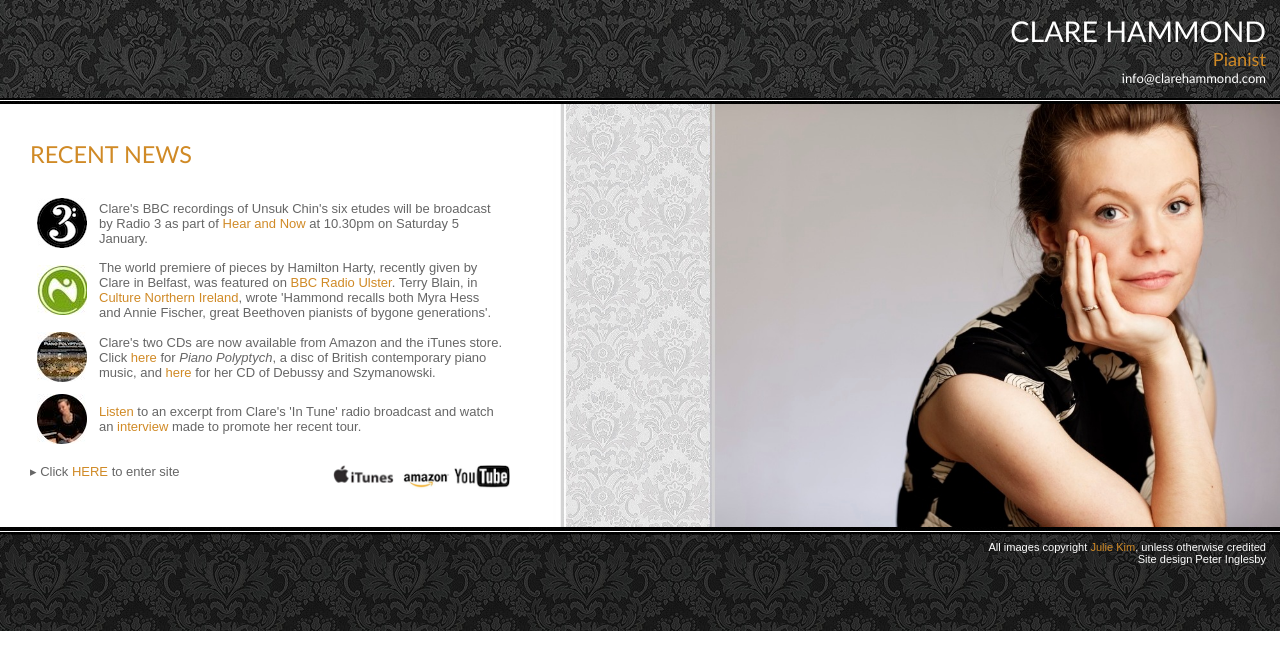
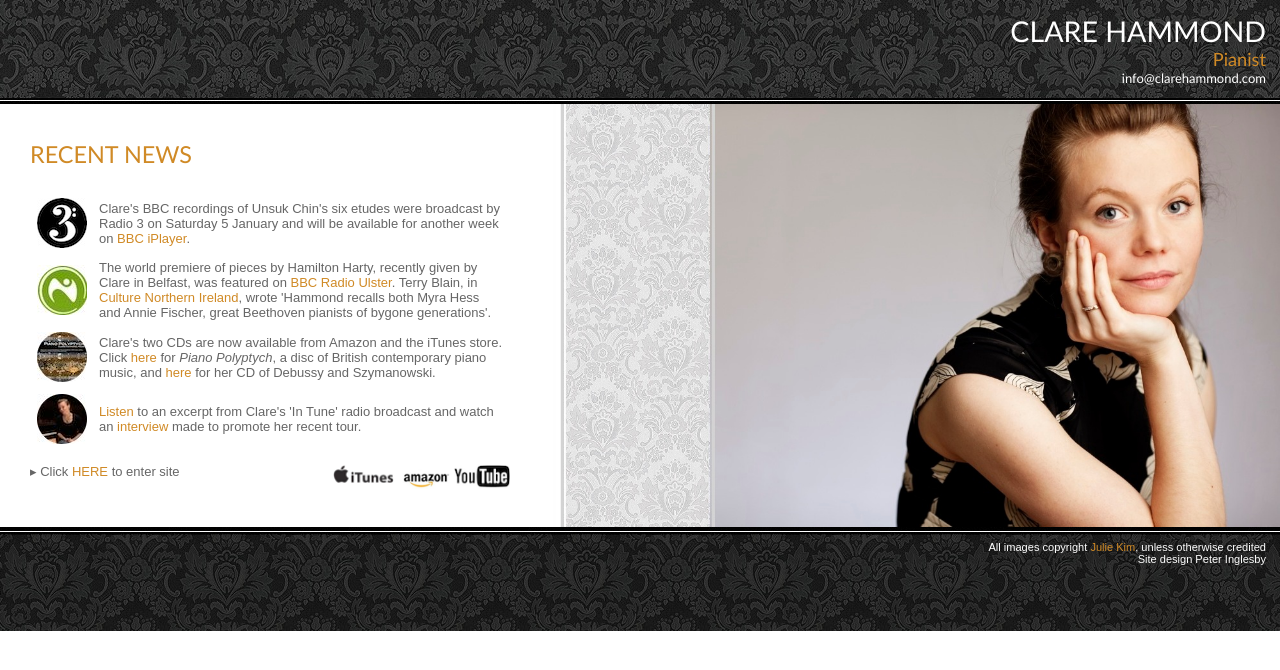
Before and after one commit to hammonc/clarehammond.com, a Jekyll site: the page built from index.html, in a window 1280 px wide. Shown: the top 670 px of the page. Built offline with Jekyll 4.4.1, drawn with Linux system fonts in a browser that asks for light colours.

Commit message:
index update

```diff
--- a/index.html
+++ b/index.html
@@ -11,7 +11,7 @@ layout: with-header-and-footer
 
     <table>
 
-        <tr><td><img src="/resources/radio3-icon.jpg" class="news-icon" /></a></td><td>Clare's BBC recordings of Unsuk Chin's six etudes will be broadcast by Radio 3 as part of <a href="http://www.bbc.co.uk/programmes/b01pmdqc" target="_blank">Hear and Now</a> at 10.30pm on Saturday 5 January.</td></tr>
+        <tr><td><img src="/resources/radio3-icon.jpg" class="news-icon" /></a></td><td>Clare's BBC recordings of Unsuk Chin's six etudes were broadcast by Radio 3 on Saturday 5 January and will be available for another week on <a href="http://www.bbc.co.uk/iplayer/radio/bbc_radio_three/watchlive" target="_blank">BBC iPlayer</a>.</td></tr>
 
         <tr><td><a href="http://www.clarehammond.com/radio-ulster.html" class="popupwindow" rel="height:400,width:650,scrollbars:1,status:1,resizable:0"><img src="/resources/ulster-icon.jpg" class="news-icon" /></a></td><td>The world premiere of pieces by Hamilton Harty, recently given by Clare in Belfast, was featured on <a href="http://www.clarehammond.com/radio-ulster.html" target="_blank">BBC Radio Ulster</a>. Terry Blain, in <a href="http://www.culturenorthernireland.org/article/5280/0/1/classical-review-clare-hammond" target="_blank">Culture Northern Ireland</a>, wrote 'Hammond recalls both Myra Hess and Annie Fischer, great Beethoven pianists of bygone generations'.</td></tr>
 
```
